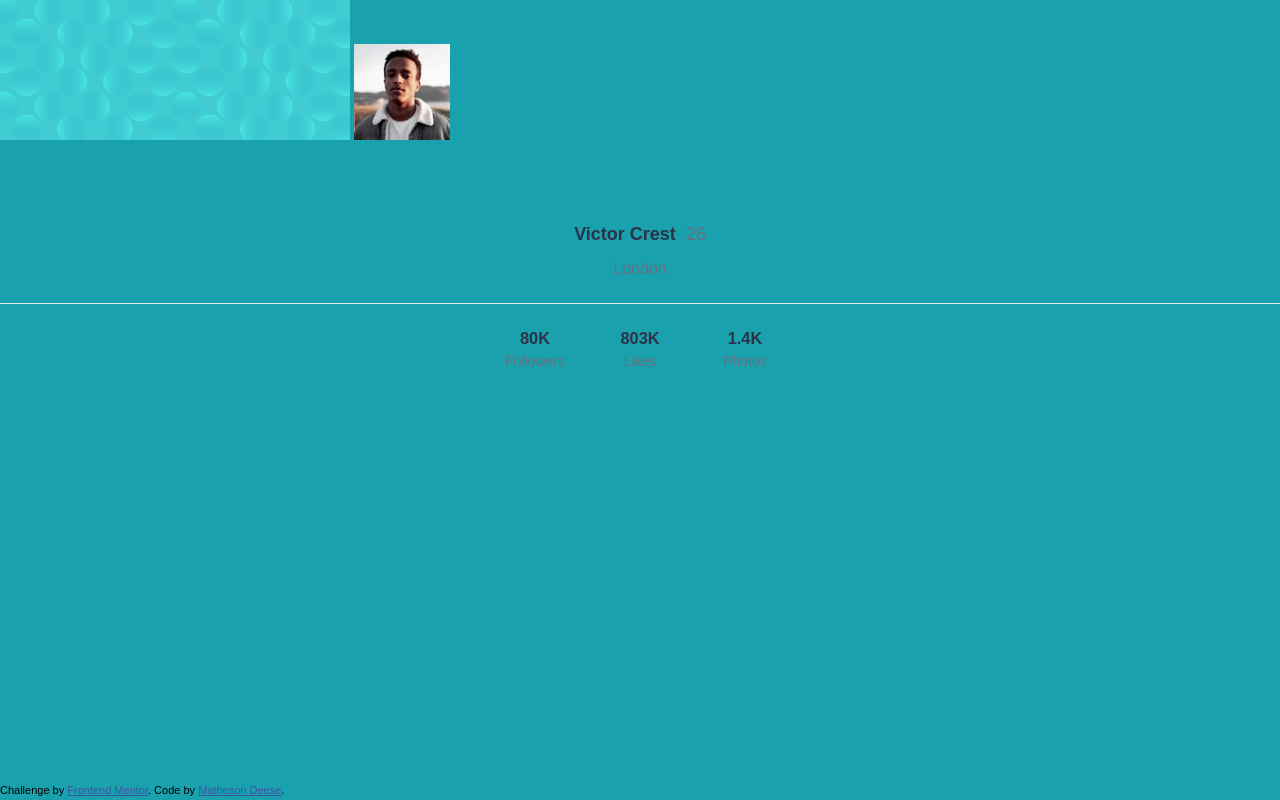
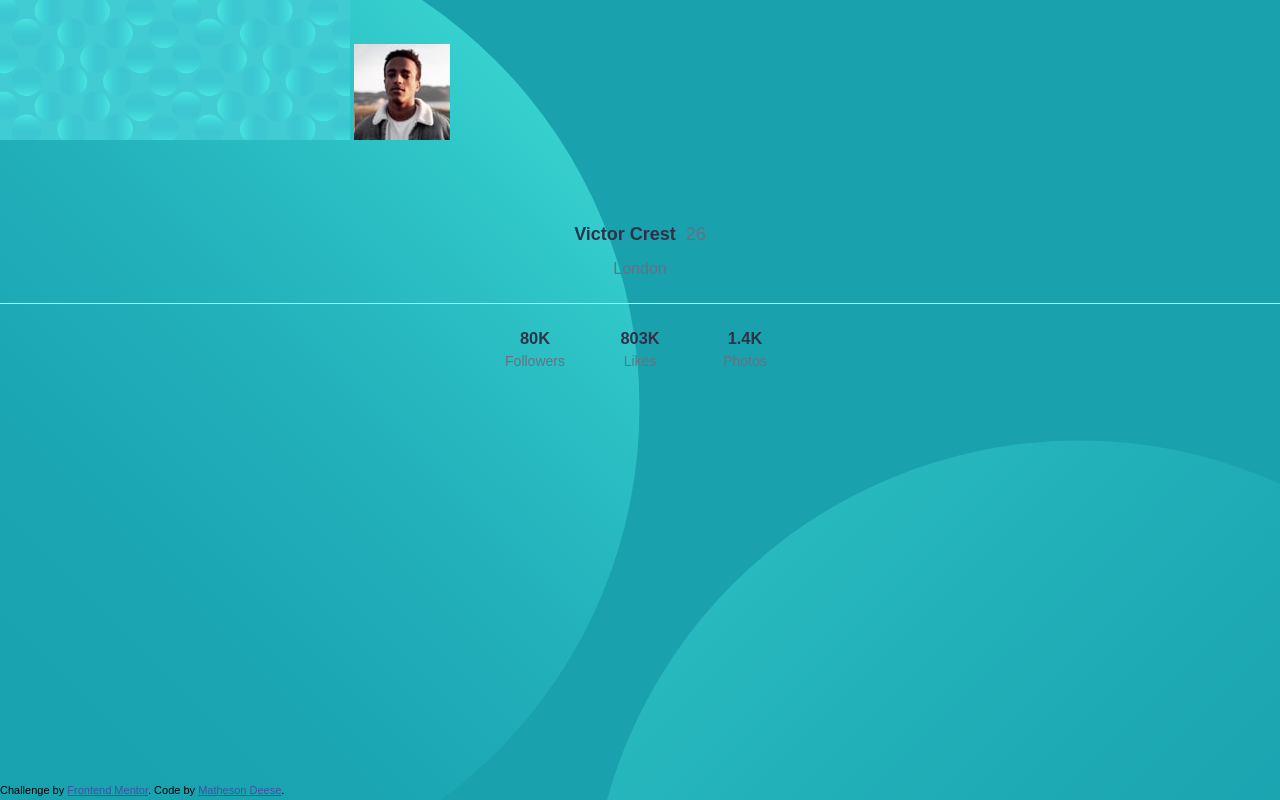
Before and after one commit to mmddeese/profilecard, a plain HTML site: page index.html in a window 1280 px wide. Drawn offline with Linux system fonts and the light colour scheme.

Commit message:
Update master.css

```diff
--- a/master.css
+++ b/master.css
@@ -6,7 +6,7 @@
 body {
 	font-family: 'Kumbh Sans', sans-serif;
 	background-color: hsl(185, 75%, 39%);
-	background-image: url("images/bg-pattern-top.svg"), url("images/bg-pattern-bottom.svg"); background-repeat: no-repeat, no-repeat;
+	background-image: url("bg-pattern-top.svg"), url("bg-pattern-bottom.svg"); background-repeat: no-repeat, no-repeat;
 	background-position: right 50vw bottom -64vh, left 46vw top 55vh;
 	overflow: hidden;
 }
```
